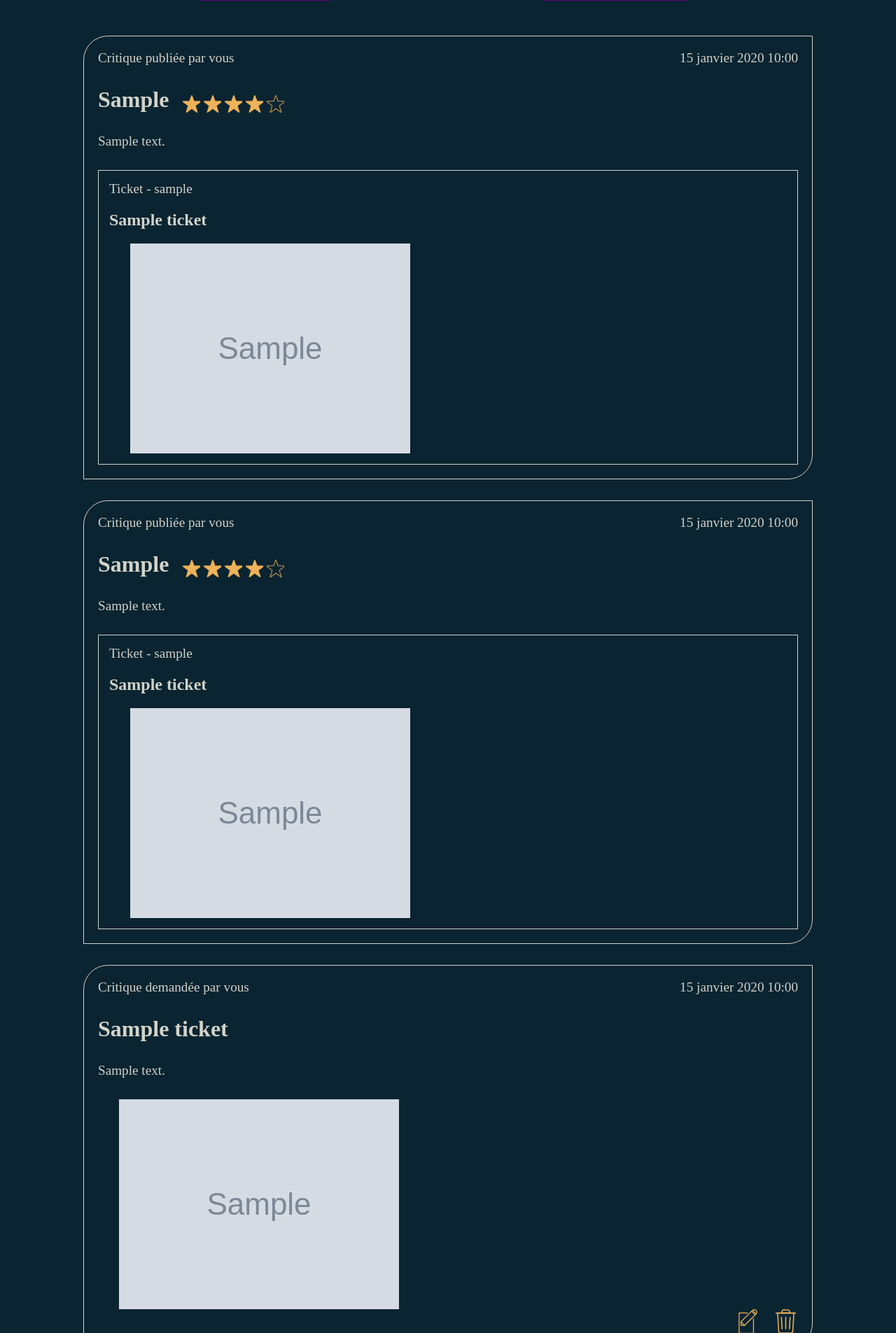
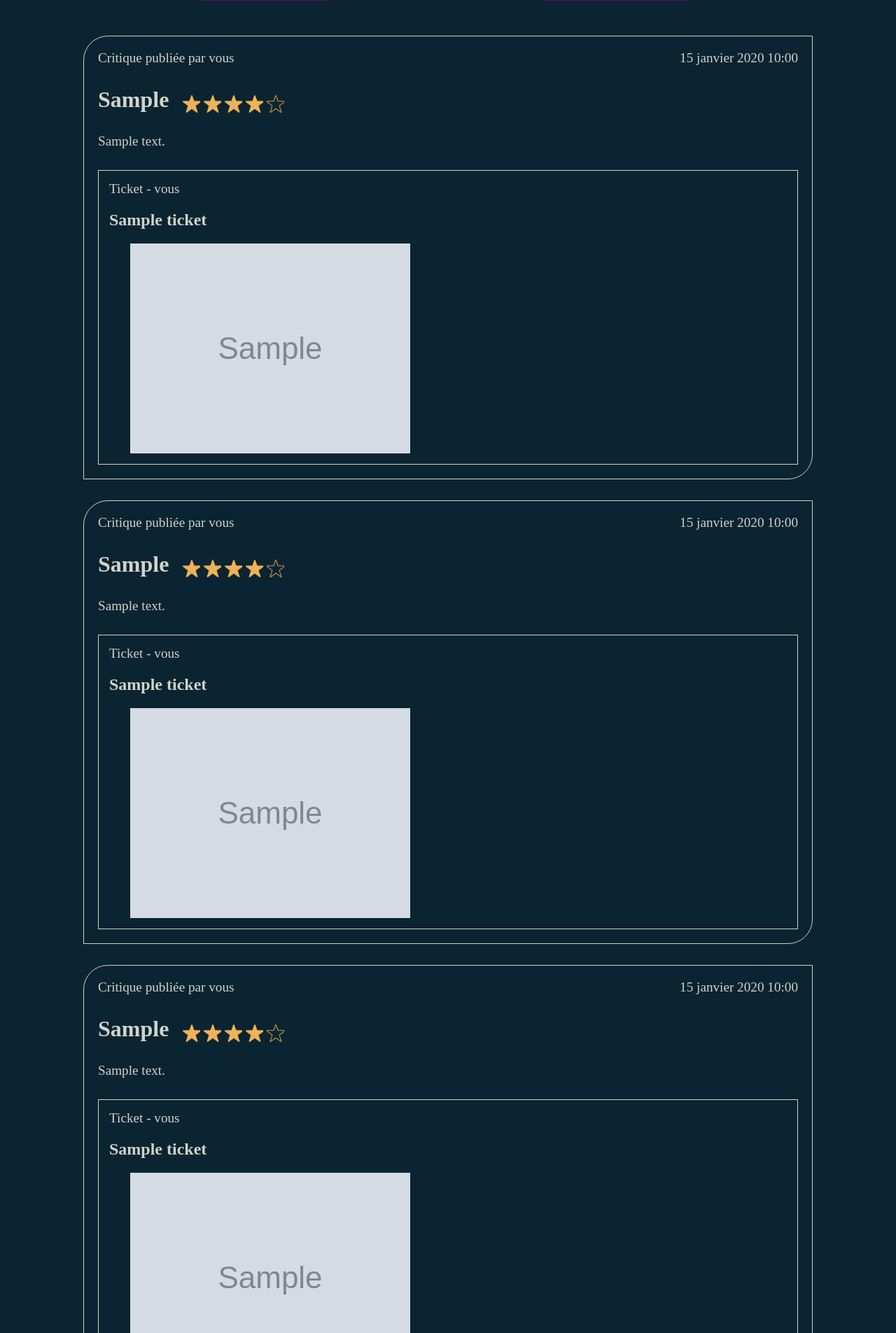
Before and after one commit to DaGuinci/litRevu, a Django app: page / in a window 1280 px wide. Shown: the part 248-2153 px from the top of the page at 70% size. Run offline with Django 4.2, Linux system fonts and the light colour scheme; a user stored in the database is signed in; tables that the repository leaves empty hold one stand-in row (values such as "Sample post"); grey boxes marked "Sample" are stand-in pictures.

Commit message:
bugfix - complete feed and clean code

```diff
--- a/review/templates/review/partials/review_snippet.html
+++ b/review/templates/review/partials/review_snippet.html
@@ -26,7 +26,7 @@
     </div>
     {% if review.ticket %}
     <div class="reviewBlock__body__ticket">
-        <p>Ticket - {{ review.ticket.user }} </p>
+        <p>Ticket - {% get_author_display review.ticket.user %} </p>
         <h4>{{ review.ticket.title }} </h4>
         {% if review.ticket.image %}
             <img
@@ -34,10 +34,6 @@
             src="{{ review.ticket.image.url }}"
             alt="Illustration {{ review.ticket.title }}"
             >
-        {% comment %} <div class="thumbnail"
-        style="background-image: url('{{ review.ticket.image.url }}')"
-        >
-        </div> {% endcomment %}
         {% endif %}
     </div>
     {% endif %}
--- a/review/templates/review/partials/ticket_snippet.html
+++ b/review/templates/review/partials/ticket_snippet.html
@@ -14,27 +14,28 @@
         <p>{{ ticket.description }}</p>
         {% endif %}
         {% if ticket.image %}
-        <div class="thumbnail"
-        style="background-image: url('{{ ticket.image.url }}')"
+        <img
+        class="thumbnail"
+        src="{{ ticket.image.url }}"
+        alt="Illustration {{ ticket.title }}"
         >
-        </div>
         {% endif %}
-        {% if display and ticket.user != user and not ticket|has_response %}
+        {% if display and not ticket|has_response %}
         <a class="btn" href="{% url 'add_review_to' ticket.id %}">Ajouter une critique</a>
         {% endif %}
-        {% if user == ticket.user %}
+        {% if user == ticket.user and buttons_display %}
         <div class="edit_buttons">
             <div
             class="delete"
             style="mask-image: url('{% static 'images/edit.svg'%}')"
                 >
-                    <a href="{% url 'edit_ticket' ticket.id %}"></a>
+                    <a href="{% url 'edit_ticket' ticket.id %}" title="Modifier le billet"></a>
             </div>
             <div
             class="delete"
             style="mask-image: url('{% static 'images/delete.svg'%}')"
             >
-                <a href="{% url 'delete_ticket' ticket.id %}"></a>
+                <a href="{% url 'delete_ticket' ticket.id %}" title="Supprimer le billet"></a>
             </div>
         </div>
         {% endif %}
--- a/review/tools.py
+++ b/review/tools.py
@@ -39,8 +39,18 @@ def get_user_viewable_reviews(user):
         reviews = models.Review.objects.filter(
             user=followed
         )
-        for review in list(reviews):
-            all_reviews.append(review)
+        all_reviews += list(reviews)
+
+    user_tickets = get_user_tickets(user)
+    for ticket in user_tickets:
+        try:
+            response = models.Review.objects.get(ticket_id=ticket.id)
+        except:
+            response = None
+
+        if response:
+            all_reviews.append(response)
+
 
     # Récupérer les critiques du user connecté
     user_reviews = get_user_reviews(user)
@@ -69,8 +79,7 @@ def get_user_viewable_tickets(user):
         tickets = models.Ticket.objects.filter(
             user=followed
         )
-        for ticket in list(tickets):
-            all_tickets.append(ticket)
+        all_tickets += list(tickets)
 
     # Récupérer les tickets du user connecté
     user_tickets = get_user_tickets(user)
--- a/review/views.py
+++ b/review/views.py
@@ -120,7 +120,7 @@ def add_review_to(request, ticket_id):
     # Vérifier qu'aucun utilisateur n'a dèjá répondu
     try:
         ticket_has_response = models.Review.objects.get(
-            ticket_id = ticket_id
+            ticket_id=ticket_id
         )
     except models.Review.DoesNotExist:
         ticket_has_response = False
--- a/static/styles/src/partials/_reviewBlock.scss
+++ b/static/styles/src/partials/_reviewBlock.scss
@@ -47,11 +47,12 @@
     &__body{
         display: flex;
         flex-direction: column;
+        gap: 25px;
 
         .thumbnail{
-            margin: 30px 0 0 30px;
-            background-repeat: no-repeat;
-            background-size: contain;
+            margin: 0 0 0 30px;
+            object-fit: contain;
+            object-position: left;
             min-width: 150px;
             height: 300px;
         }
--- a/static/styles/styles.css
+++ b/static/styles/styles.css
@@ -151,11 +151,12 @@ form .subtitle {
 .reviewBlock__body {
   display: flex;
   flex-direction: column;
+  gap: 25px;
 }
 .reviewBlock__body .thumbnail {
-  margin: 30px 0 0 30px;
-  background-repeat: no-repeat;
-  background-size: contain;
+  margin: 0 0 0 30px;
+  object-fit: contain;
+  object-position: left;
   min-width: 150px;
   height: 300px;
 }
```
Also changed, not shown: review/templates/review/home.html (+0 -51 lines), README.md, media/letranger_rP2pF7f.jpeg (added), review/models.py (line endings or trailing spaces), 1 other file.
